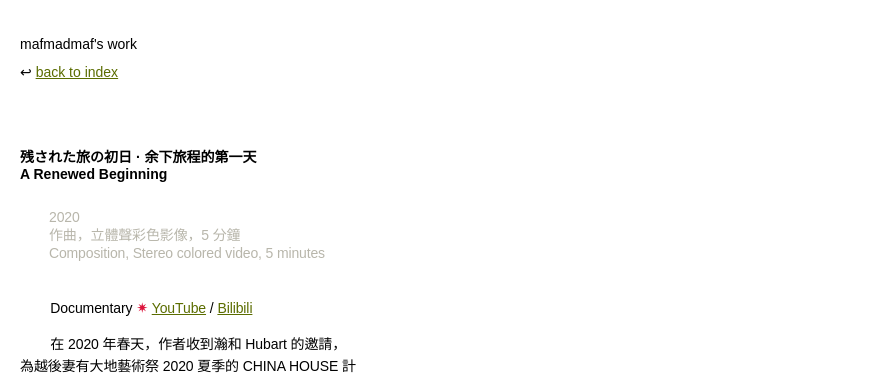
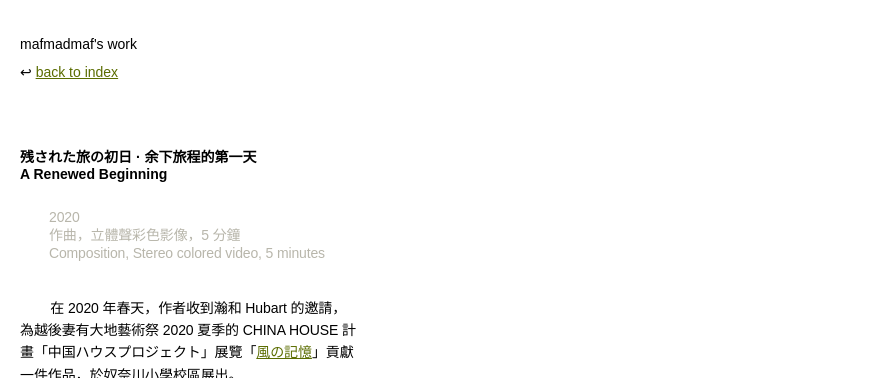
Before and after one commit to BitMob/mafmadmaf.com, a plain HTML site: page work-ARenewedBeginning.html in a window 1280 px wide. Shown: the top 378 px of the page, without its empty margins (0-882 px from the left). Drawn offline with Linux system fonts and the light colour scheme; a web font is replaced by a local one.

Commit message:
Update work-ARenewedBeginning.html

```diff
--- a/work-ARenewedBeginning.html
+++ b/work-ARenewedBeginning.html
@@ -50,9 +50,7 @@
       </span>
 
 <!-- 作品紀錄片位置 -->
-      <p>
-      &nbsp;&nbsp;&nbsp;&nbsp;&nbsp;&nbsp;&nbsp;&nbsp;Documentary&nbsp;<font style="color: crimson;font-weight: 800;">✴︎</font>&nbsp;<a href="https://youtu.be/y50Gur7HcnA" target="_blank">YouTube</a>&nbsp;/&nbsp;<a href="https://www.bilibili.com/video/BV16C4y1b7EH/" target="_blank">Bilibili</a><span></span><span></span>
-      </p>
+
 
 <!-- 作品說明正文 -->
       <p>
@@ -68,6 +66,8 @@
 
       作者回憶起那個夏天在越後妻有的稻田邊行走的畫面，思考疫情籠罩下的的春天時，似乎在期待危機過去之後的一次重新出發。他使用擅長的模組合成器音樂，配合其在越後妻有旅途中的影像和一些文字。<br><span></span><span></span>
 
+      作品影像請點擊：<a href="https://youtu.be/y50Gur7HcnA" target="_blank">YouTube</a>&nbsp;/&nbsp;<a href="https://www.bilibili.com/video/BV16C4y1b7EH/" target="_blank">Bilibili</a><span></span><span></span>
+
 <span></span><span></span><span></span><span></span><span></span><span></span>
 
 &nbsp;&nbsp;&nbsp;&nbsp;&nbsp;&nbsp;&nbsp;&nbsp;In the spring of 2020, the artist was invited by Hubart to contribute a work to <a href="https://www.echigo-tsumari.jp/media/20200812-china-house/" target="_blank"><i>The Memory of the Wind</i></a>, an exhibition at CHINA HOUSE for the Echigo-Tsumari Art Triennale 2020 Summer.<br><span></span><span></span>
@@ -75,8 +75,7 @@
 Before that, through his involvement with Fuji Rock Festival, he had already traveled to Niigata four times and visited the 2018 Echigo-Tsumari Art Triennale. During that summer, under the scorching August sun, he and his friends walked for hours across wide rice fields and rivers, passing by site-specific works such as Isobe Yukihisa's <a href="https://www.echigo-tsumari.jp/en/art/artwork/where_has_the_river_gone/" target="_blank"><i>Where Has the River Gone?</i></a> and <a href="https://www.echigo-tsumari.jp/en/art/artwork/the_shinano_river_once_flowed_25meters_above_where_it_presently_flows/" target="_blank"><i>The Shinano River once flowed 25 meters above where it presently flows</i></a>, and Utsumi Akiko's <a href="https://www.echigo-tsumari.jp/en/art/artwork/for_lots_of_lost_windows/" target="_blank"><i>For Lots of Lost Windows</i></a>. The late-summer sun blazed relentlessly, as if even the birds and insects avoided its glare; the only sounds that reached his ears were the crunch of gravel beneath his feet and the rhythm of his own breath. Yet, when the wind stirred, the fields of rice gave voice — a memory of sound that lingers with him still.<br><span></span><span></span>
 Recalling those walks along the rice paddies in Echigo-Tsumari, the artist reflected on the spring of 2020, a season overshadowed by the pandemic, and sensed in himself a longing for renewal once the crisis would pass. For this work, he turned to his practice with modular synthesizers, weaving together sound with images and fragments of text gathered from his journeys through Echigo-Tsumari.<br><span></span><span></span>
 
-<!-- 文末視頻位置 -->
-Documentary&nbsp;<font style="color: crimson;font-weight: 800;">✴︎</font>&nbsp;<a href="https://youtu.be/y50Gur7HcnA" target="_blank">YouTube</a>&nbsp;/&nbsp;<a href="https://www.bilibili.com/video/BV16C4y1b7EH/" target="_blank">Bilibili</a>
+The completed work can be accessed via the link: <a href="https://youtu.be/y50Gur7HcnA" target="_blank">YouTube</a>&nbsp;/&nbsp;<a href="https://www.bilibili.com/video/BV16C4y1b7EH/" target="_blank">Bilibili</a>
 <span></span><span></span><span></span><span></span>
 
 
```
